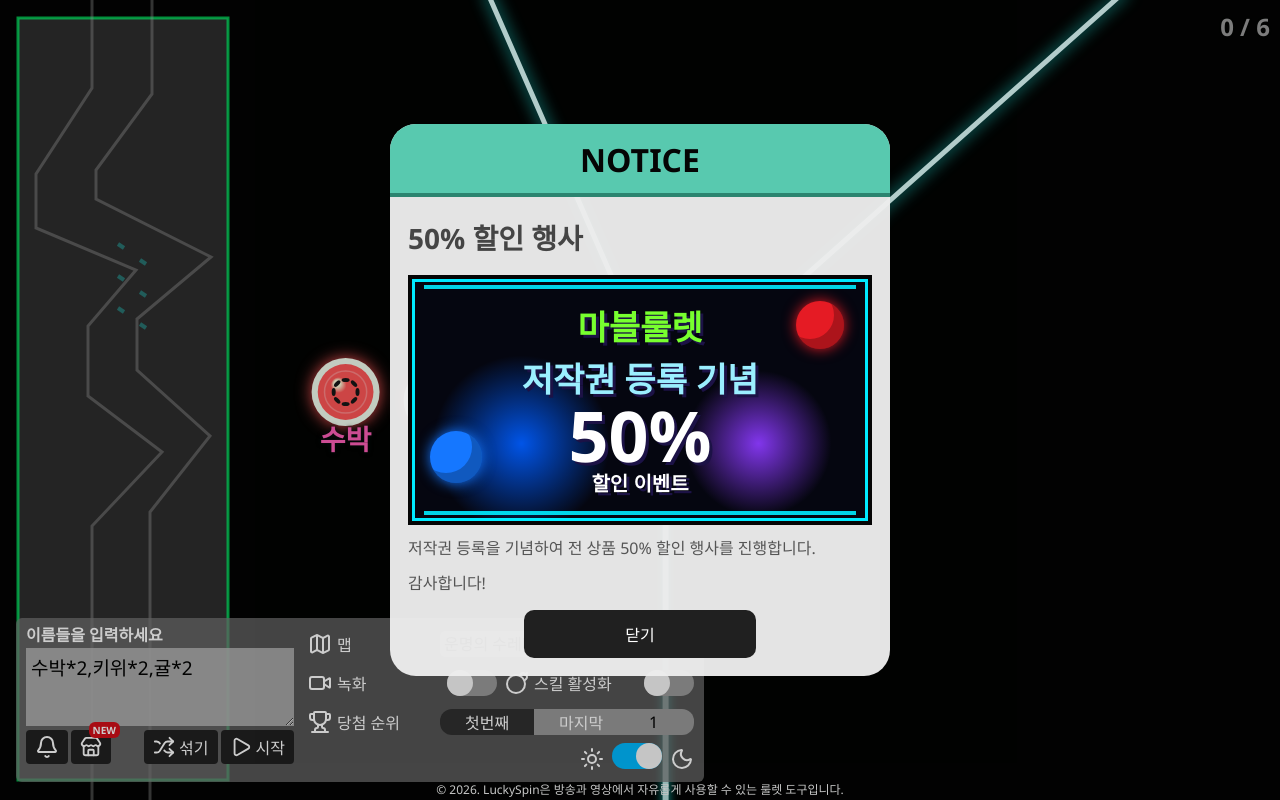
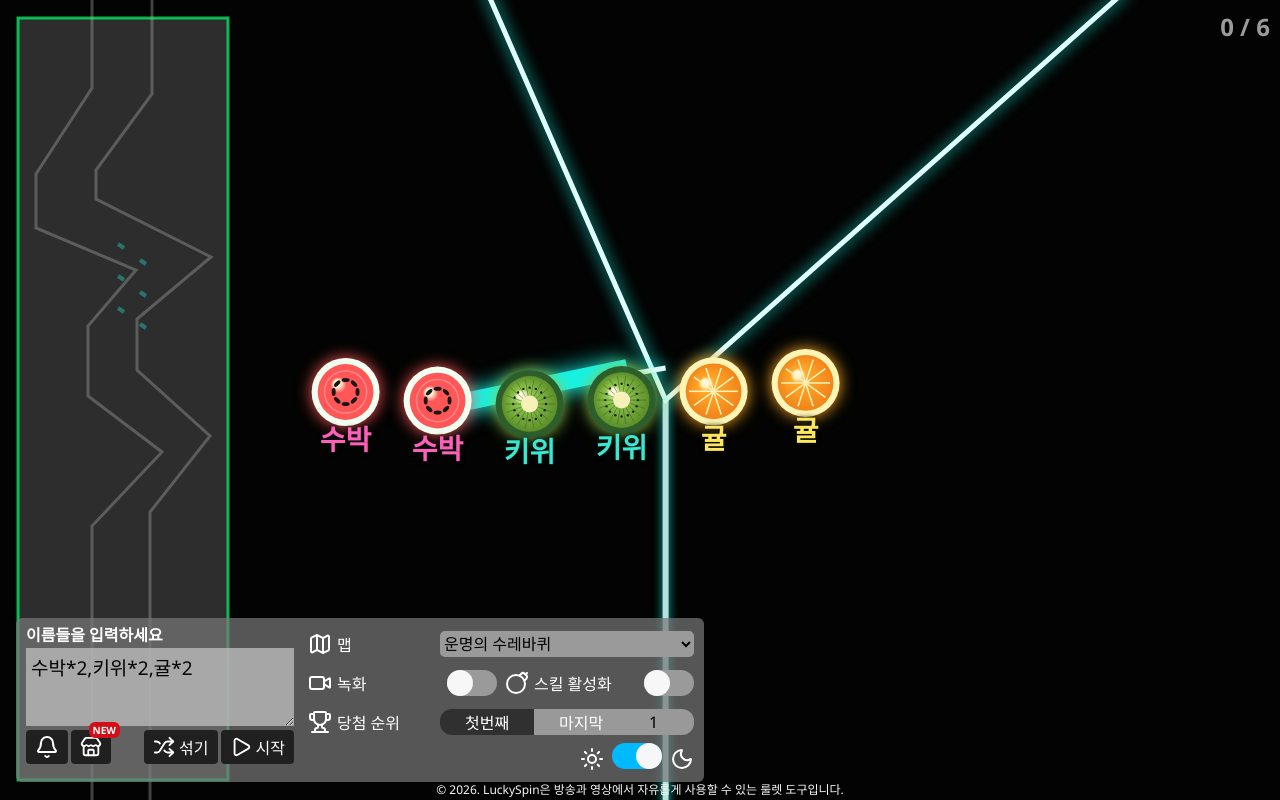
Before and after one commit to asher8554/LuckySpin, a React (Vite) app: page / in a window 1280 px wide. Built offline with nearby package versions, Linux system fonts and the light colour scheme.

Commit message:
fix: remove notice modal

```diff
--- a/src/App.css
+++ b/src/App.css
@@ -350,140 +350,6 @@ button:disabled {
   transform: translateX(24px);
 }
 
-.notice-backdrop {
-  position: fixed;
-  inset: 0;
-  z-index: 50;
-  display: grid;
-  place-items: center;
-  background: rgba(0, 0, 0, 0.2);
-}
-
-.notice-modal {
-  width: min(500px, 90vw);
-  overflow: hidden;
-  color: #222;
-  background: rgba(238, 238, 238, 0.96);
-  border-radius: 26px;
-}
-
-.notice-modal h2 {
-  margin: 0;
-  padding: 14px 12px 12px;
-  color: #050505;
-  background: #58c9af;
-  border-bottom: 4px solid #2c8470;
-  font-size: 32px;
-  text-align: center;
-  text-transform: uppercase;
-}
-
-.notice-body {
-  padding: 20px 18px 14px;
-}
-
-.notice-body h3 {
-  margin: 0 0 18px;
-  color: #454545;
-  font-size: 28px;
-}
-
-.notice-body p {
-  margin: 12px 0 0;
-  color: #555;
-  font-size: 16px;
-  line-height: 1.45;
-}
-
-.notice-banner {
-  position: relative;
-  min-height: 232px;
-  overflow: hidden;
-  padding: 24px;
-  color: #fff;
-  background:
-    linear-gradient(90deg, rgba(0, 236, 255, 0.9), rgba(0, 236, 255, 0.9)) top 6px left 12px / calc(100% - 24px) 4px no-repeat,
-    linear-gradient(90deg, rgba(0, 236, 255, 0.9), rgba(0, 236, 255, 0.9)) bottom 6px left 12px / calc(100% - 24px) 4px no-repeat,
-    radial-gradient(circle at 76% 68%, rgba(140, 58, 255, 0.92), transparent 19%),
-    radial-gradient(circle at 24% 68%, rgba(0, 93, 255, 0.9), transparent 23%),
-    #050610;
-  border: 4px solid #050505;
-  box-shadow: inset 0 0 0 3px #00eaff;
-  text-align: center;
-}
-
-.notice-banner p,
-.notice-banner strong,
-.notice-banner b,
-.notice-banner small {
-  position: relative;
-  z-index: 1;
-  display: block;
-  margin: 0;
-  font-weight: 900;
-  text-shadow: 3px 3px 0 #1c1246;
-}
-
-.notice-banner p {
-  color: #78ff2f;
-  font-size: 34px;
-}
-
-.notice-banner strong {
-  color: #9befff;
-  font-size: 34px;
-}
-
-.notice-banner b {
-  color: #fff;
-  font-size: 70px;
-  line-height: 0.95;
-}
-
-.notice-banner small {
-  color: #fff;
-  font-size: 20px;
-}
-
-.banner-orbit {
-  position: absolute;
-  border-radius: 999px;
-  box-shadow: inset -10px -10px 0 rgba(0, 0, 0, 0.25), 0 0 14px currentColor;
-}
-
-.banner-orbit-a {
-  right: 24px;
-  top: 22px;
-  width: 48px;
-  background: #e51b24;
-  color: #e51b24;
-  aspect-ratio: 1;
-}
-
-.banner-orbit-b {
-  left: 18px;
-  bottom: 38px;
-  width: 52px;
-  background: #1577ff;
-  color: #1577ff;
-  aspect-ratio: 1;
-}
-
-.notice-actions {
-  display: flex;
-  justify-content: center;
-  padding: 0 18px 18px;
-}
-
-.notice-actions button {
-  width: 50%;
-  min-height: 48px;
-  color: #fff;
-  background: #202020;
-  border: 0;
-  border-radius: 10px;
-}
-
 .toast-host {
   position: fixed;
   left: 50%;
--- a/src/App.tsx
+++ b/src/App.tsx
@@ -1,7 +1,6 @@
 // LuckySpin 앱의 상태와 룰렛 화면을 연결한다.
 import { useCallback, useEffect, useMemo, useState } from "react";
 import { ControlPanel } from "./components/ControlPanel";
-import { NoticeModal } from "./components/NoticeModal";
 import { RankingBoard } from "./components/RankingBoard";
 import { RouletteCanvas } from "./components/RouletteCanvas";
 import { ToastHost } from "./components/ToastHost";
@@ -30,7 +29,6 @@ export default function App() {
   const [customWinnerRank, setCustomWinnerRank] = useState(1);
   const [status, setStatus] = useState<RouletteStatus>("idle");
   const [collapsed, setCollapsed] = useState(true);
-  const [noticeOpen, setNoticeOpen] = useState(true);
   const [results, setResults] = useState<RouletteResult[]>([]);
   const [runEntries, setRunEntries] = useState<MarbleEntry[]>([]);
   const [toasts, setToasts] = useState<ToastMessage[]>([]);
@@ -158,10 +156,9 @@ export default function App() {
         onWinnerModeChange={setWinnerMode}
         onWinnerRankChange={setCustomWinnerRank}
         onUnsupported={handleUnsupported}
-        onNotice={() => setNoticeOpen(true)}
+        onNotice={() => pushToast("공지 기능은 제거되었습니다.")}
         onToggleCollapsed={() => setCollapsed((value) => !value)}
       />
-      <NoticeModal open={noticeOpen} onClose={() => setNoticeOpen(false)} />
       <ToastHost messages={toasts} />
       <footer className="copyright">© 2026. LuckySpin은 방송과 영상에서 자유롭게 사용할 수 있는 룰렛 도구입니다.</footer>
     </main>
--- a/src/components/NoticeModal.tsx
+++ /dev/null
@@ -1,37 +0,0 @@
-// 첫 버전 안내와 원본 대체 정책을 보여주는 공지 모달이다.
-interface NoticeModalProps {
-  open: boolean;
-  onClose: () => void;
-}
-
-export function NoticeModal({ open, onClose }: NoticeModalProps) {
-  if (!open) {
-    return null;
-  }
-
-  return (
-    <div className="notice-backdrop" role="presentation">
-      <section className="notice-modal" role="dialog" aria-modal="true" aria-labelledby="notice-title">
-        <h2 id="notice-title">NOTICE</h2>
-        <div className="notice-body">
-          <h3>50% 할인 행사</h3>
-          <div className="notice-banner" aria-hidden="true">
-            <span className="banner-orbit banner-orbit-a" />
-            <span className="banner-orbit banner-orbit-b" />
-            <p>마블룰렛</p>
-            <strong>저작권 등록 기념</strong>
-            <b>50%</b>
-            <small>할인 이벤트</small>
-          </div>
-          <p>저작권 등록을 기념하여 전 상품 50% 할인 행사를 진행합니다.</p>
-          <p>감사합니다!</p>
-        </div>
-        <div className="notice-actions">
-          <button type="button" onClick={onClose}>
-            닫기
-          </button>
-        </div>
-      </section>
-    </div>
-  );
-}
```
